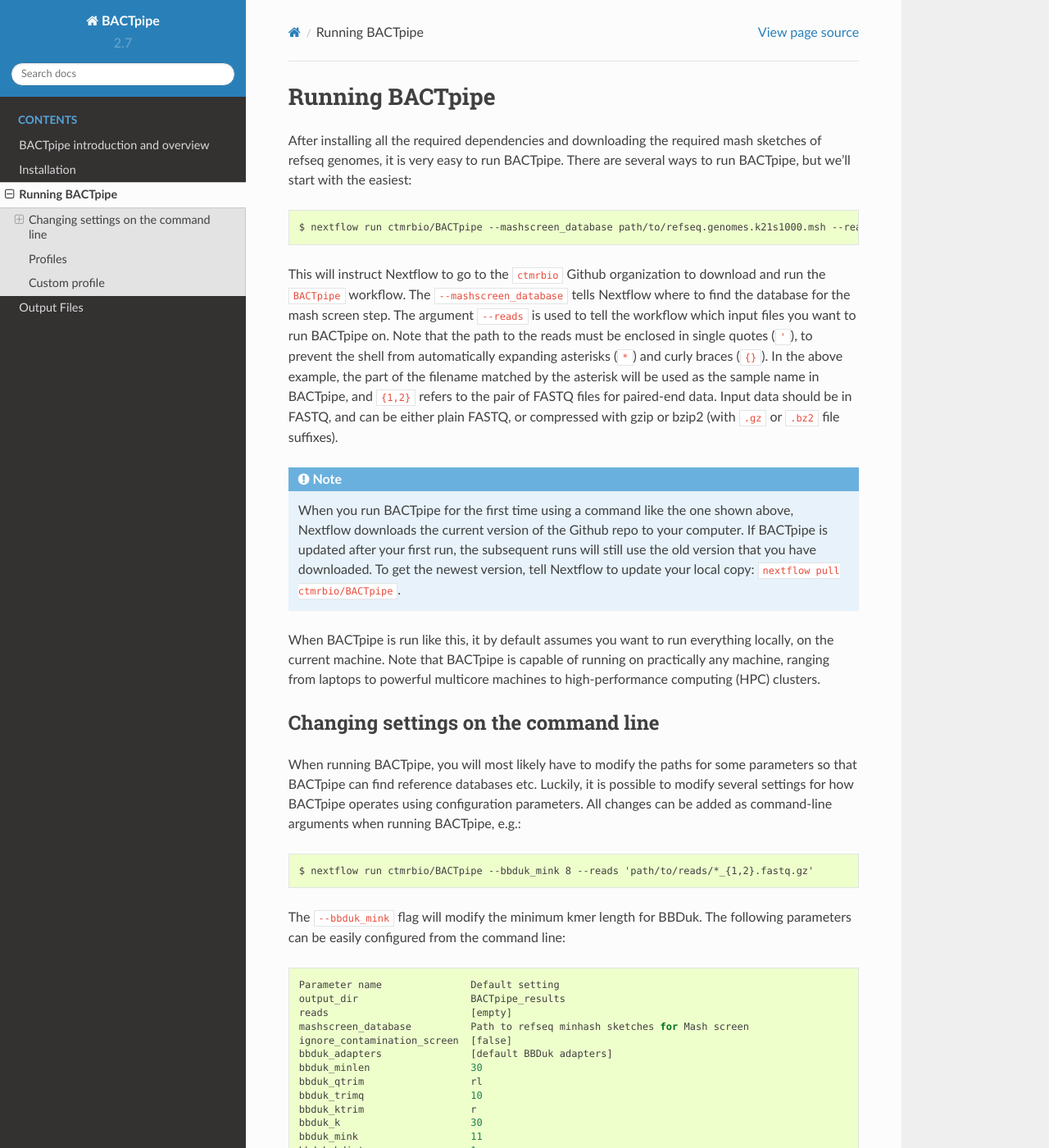
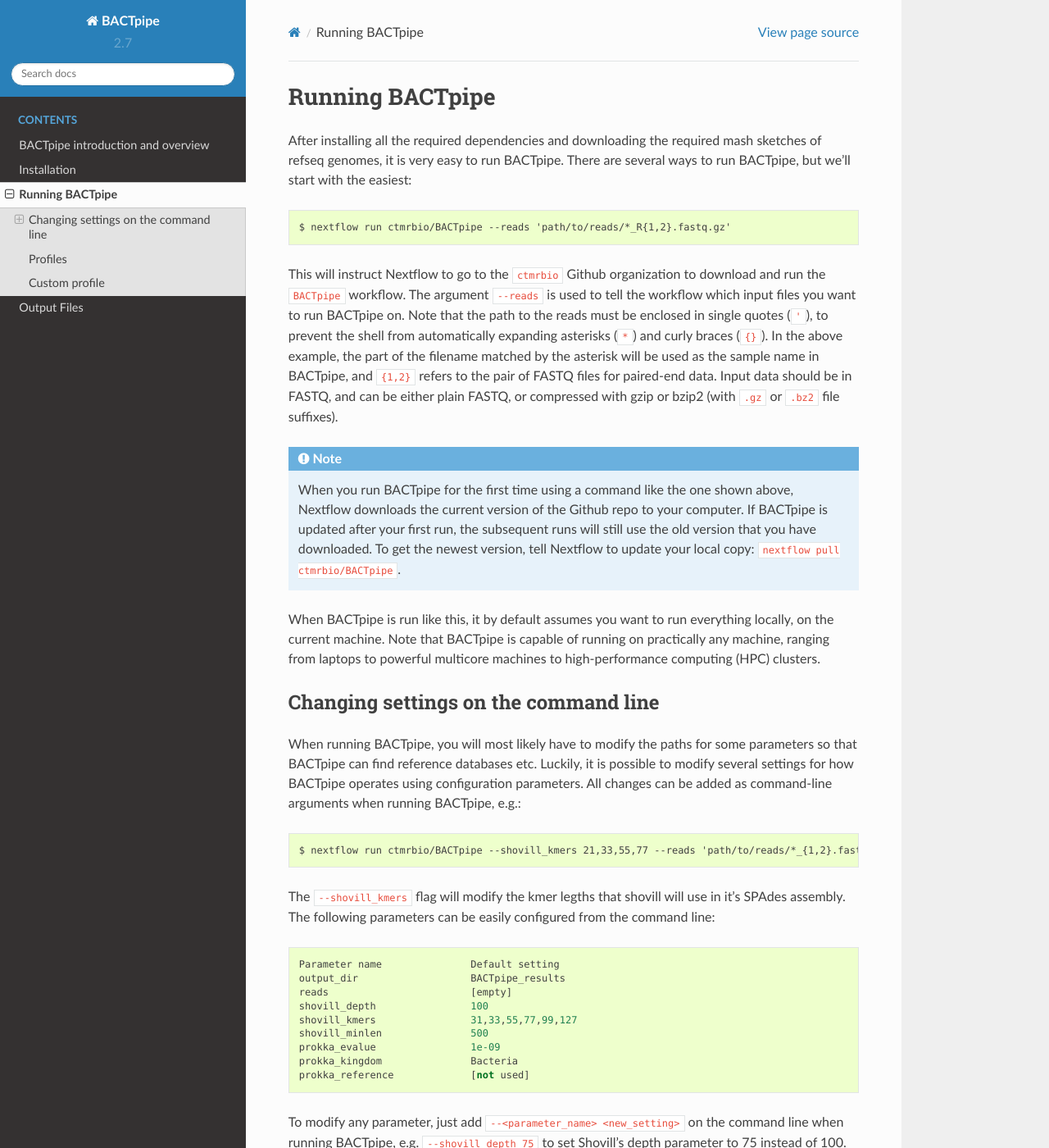
Before and after one commit to ctmrbio/BACTpipe, a Sphinx documentation site: the page built from docs/source/running.rst, in a window 1280 px wide and 1400 px high. Shown: the whole window at 82% size. Built offline with Sphinx 7.4.7 and the Read the Docs theme 2.0.0, drawn with Linux system fonts in a browser that asks for light colours; some of the changed text lies outside the part shown.

Commit message:
Updated to fit 3.E version

```diff
--- a/docs/source/running.rst
+++ b/docs/source/running.rst
@@ -4,11 +4,10 @@
 mash sketches of refseq genomes, it is very easy to run BACTpipe. There are
 several ways to run BACTpipe, but we'll start with the easiest::
 
-    $ nextflow run ctmrbio/BACTpipe --mashscreen_database path/to/refseq.genomes.k21s1000.msh --reads 'path/to/reads/*_R{1,2}.fastq.gz'
+    $ nextflow run ctmrbio/BACTpipe --reads 'path/to/reads/*_R{1,2}.fastq.gz'
 
 This will instruct Nextflow to go to the ``ctmrbio`` Github organization to
-download and run the ``BACTpipe`` workflow. The ``--mashscreen_database`` tells
-Nextflow where to find the database for the mash screen step. The argument
+download and run the ``BACTpipe`` workflow. The argument
 ``--reads`` is used to tell the workflow which input files you want to run
 BACTpipe on. Note that the path to the reads must be enclosed in single quotes
 (``'``), to prevent the shell from automatically expanding asterisks (``*``)
@@ -43,33 +42,20 @@
 configuration parameters. All changes can be added as command-line arguments
 when running BACTpipe, e.g.::
 
-    $ nextflow run ctmrbio/BACTpipe --bbduk_mink 8 --reads 'path/to/reads/*_{1,2}.fastq.gz'
+    $ nextflow run ctmrbio/BACTpipe --shovill_kmers 21,33,55,77 --reads 'path/to/reads/*_{1,2}.fastq.gz'
 
-The ``--bbduk_mink`` flag will modify the minimum kmer length for BBDuk. The
+The ``--shovill_kmers`` flag will modify the kmer legths that shovill will use in it's SPAdes assembly. The
 following parameters can be easily configured from the command line::
 
     Parameter name               Default setting
     output_dir                   BACTpipe_results
     reads                        [empty]
-    mashscreen_database          Path to refseq minhash sketches for Mash screen
-    ignore_contamination_screen  [false]
-    bbduk_adapters               [default BBDuk adapters]
-    bbduk_minlen                 30
-    bbduk_qtrim                  rl
-    bbduk_trimq                  10
-    bbduk_ktrim                  r
-    bbduk_k                      30
-    bbduk_mink                   11
-    bbduk_hdist                  1
-    bbduk_trimbyoverlap          trimbyoverlap
-    bbduk_trimpairsevenly        trimpairsevenly
     shovill_depth                100
     shovill_kmers                31,33,55,77,99,127
     shovill_minlen               500
     prokka_evalue                1e-09
     prokka_kingdom               Bacteria
     prokka_reference             [not used]
-    prokka_gram_stain            [not used]
 
 To modify any parameter, just add ``--<parameter_name> <new_setting>`` on the
 command line when running BACTpipe, e.g. ``--shovill_depth 75`` to set
@@ -132,10 +117,7 @@
 
 * ``standard`` -- For local use on e.g. a laptop or Linux server. This is the
   default profile used if no profile is explicitly specified.
-* ``rackham`` -- For use on UPPMAX's Rackham HPC system. Note however, that it
-  is currently preconfigured specifically for use within CTMR project folders,
-  and non CTMR users will have to modify some paths (at least mash screen and
-  bbduk references).
+* ``rackham`` -- For use on the UPPMAX's Rackham HPC system.
 * ``ctmrnas`` -- For use on CTMR's internal analysis server.
 
 .. sidebar:: Cluster profiles
```
Also changed, not shown: other parts of docs/source/running.rst (+1 -2 lines).
